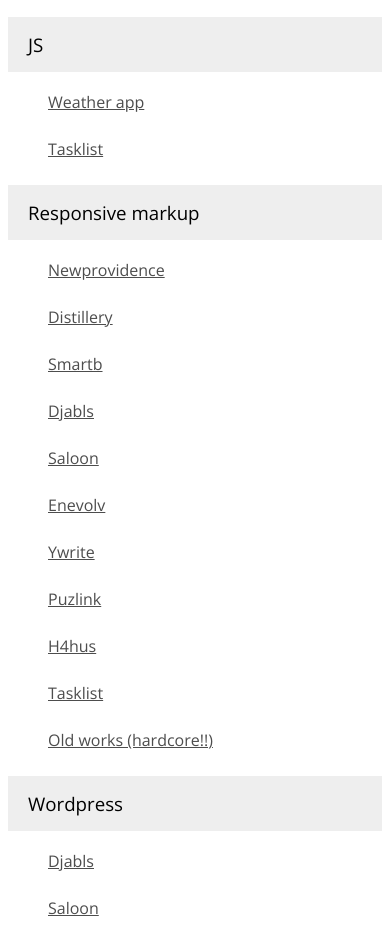
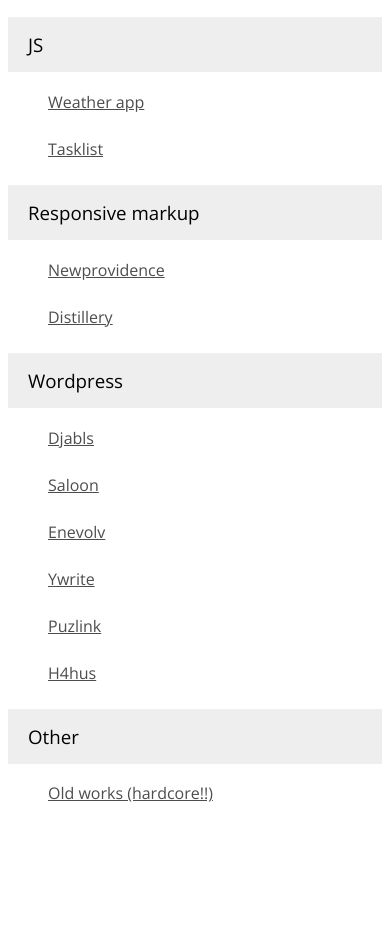
Before and after one commit to bahuzz/bahuzz.github.io, a website: page index.html in a window 390 px wide. Shown: the part 151-1092 px from the top of the page. After the commit the page ends 980 px from the top, so only its background shows below. Drawn offline with nearby package versions, Linux system fonts and the light colour scheme.

Commit message:
responsive block edit

```diff
--- a/index.html
+++ b/index.html
@@ -43,15 +43,6 @@
     <ul>
 			<li><a target="_blank" href="https://bahuzz.github.io/newprovidence/">Newprovidence</a></li>
 			<li><a target="_blank" href="https://bahuzz.github.io/distillery-test/">Distillery</a></li>
-			<li><a target="_blank" href="https://github.com/bahuzz/smartb">Smartb</a></li>
-			<li><a target="_blank" href="http://djabls.nl/nl/">Djabls</a></li>
-			<li><a target="_blank" href="http://saloon.my-salon.ua/">Saloon</a></li>
-			<li><a target="_blank" href="http://enevolv.com/">Enevolv</a></li>
-			<li><a target="_blank" href="http://ywrite.com/">Ywrite</a></li>
-			<li><a target="_blank" href="http://puzlink.com/">Puzlink</a></li>
-			<li><a target="_blank" href="http://h4hus.org/">H4hus</a></li>
-			<li><a target="_blank" href="https://bahuzz.github.io/tasklist/">Tasklist</a></li>
-			<li><a target="_blank" href="https://www.weblancer.net/users/bahuzz/portfolio/ ">Old works (hardcore!!)</a></li>
     </ul>
 
     <h3>Wordpress</h3>
```
